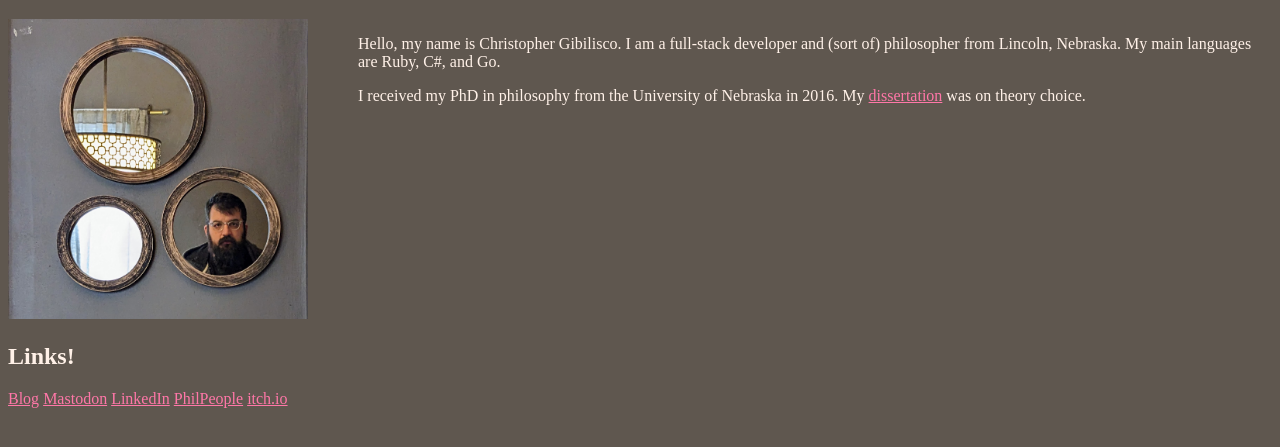
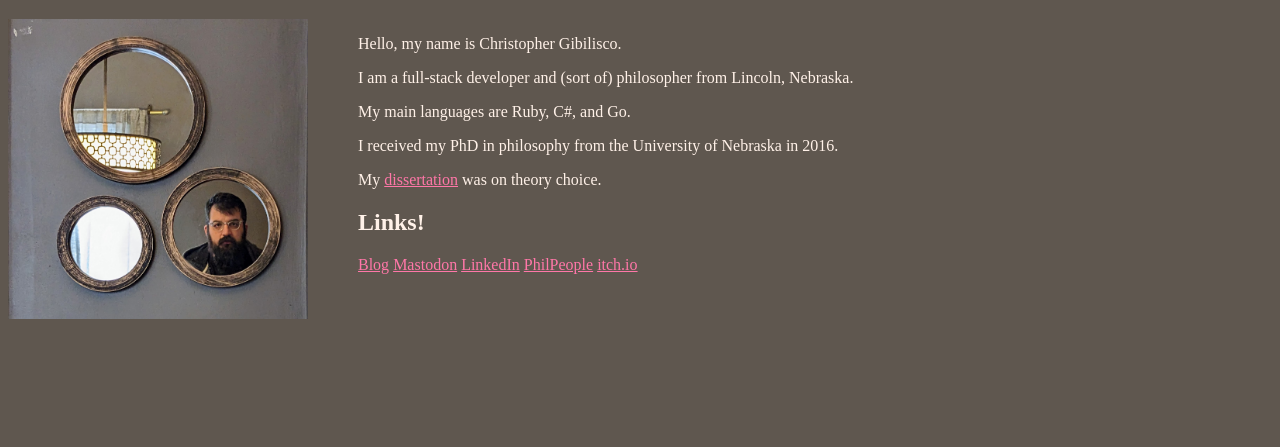
Before and after one commit to cjkg/christophergibilisco.net, a plain HTML site: page index.html in a window 1280 px wide. Shown: the part 61-508 px from the top of the page. Drawn offline with Linux system fonts and the light colour scheme.

Commit message:
moved all text into right div

```diff
--- a/index.html
+++ b/index.html
@@ -24,12 +24,12 @@
 				height="300"
 			/> </div>
 		     	<div style="margin-left: 350px;">
-			 	<p>Hello, my name is Christopher Gibilisco. I am a full-stack developer and (sort of) philosopher from Lincoln, Nebraska. My main languages are Ruby, C#, and Go.</p>
-				<p>I received my PhD in philosophy from the University of Nebraska in 2016. My <a href="https://philarchive.org/rec/GIBTOP?all_versions=1">dissertation</a> was on theory choice.</p>
+			 	<p>Hello, my name is Christopher Gibilisco.</p>
+				<p>I am a full-stack developer and (sort of) philosopher from Lincoln, Nebraska.</p>
+				<p>My main languages are Ruby, C#, and Go.</p>
+				<p>I received my PhD in philosophy from the University of Nebraska in 2016.</p>
+				<p>My <a href="https://philarchive.org/rec/GIBTOP?all_versions=1">dissertation</a> was on theory choice.</p>
 			 </div>
-</div>
-
-
 			 <h2 id="links">Links!</h2>
 			<p>
 				<a href="https://www.codingthecommune.net">Blog</a>
@@ -38,5 +38,9 @@
 				<a href="https://philpeople.org/profiles/christopher-john-kingslan-gibilisco">PhilPeople</a>
 				<a href="https://cjgibilisco.itch.io/">itch.io</a>
 			</p>
+		</div>
+
+
+
 	</body>
 </html>
```
Lines whose indentation alone changed are shown as unchanged.
